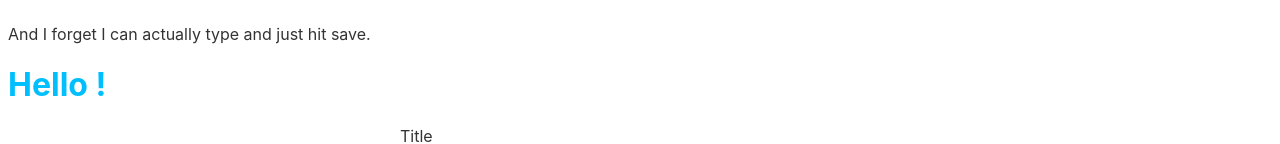
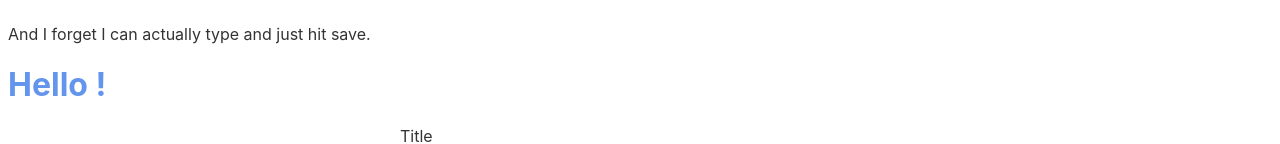
Before and after one commit to RealToughCandy/Svelte_Test, a Svelte app: page / in a window 1280 px wide. Shown: the top 144 px of the page. Built offline with nearby package versions, Linux system fonts and the light colour scheme.

Commit message:
auto-update 2019-05-28-03:04:17

```diff
--- a/src/App.svelte
+++ b/src/App.svelte
@@ -12,7 +12,7 @@
 
 <style>
 	h1 {
-		color: deepskyblue;
+		color: cornflowerblue;
 	}
 	section {
 		width: 30rem;
```
